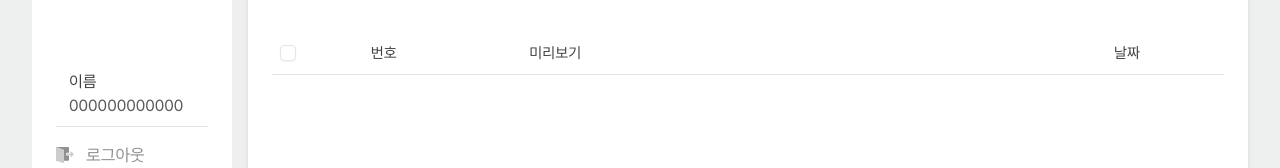
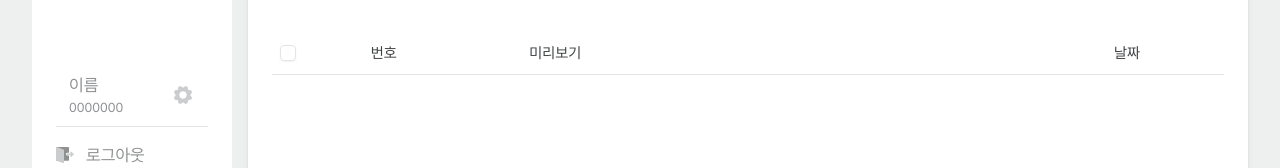
Before and after one commit to Seoul-Milk-Team5/SM-Frontend, a React (Vite) app: page /dashboard/file in a window 1280 px wide. Shown: the part 583-751 px from the top of the page. Built offline with nearby package versions, Linux system fonts and the light colour scheme.

Commit message:
[design] #noissue : 사이드바 디자인 수정

```diff
--- a/src/shared/ui/Sidebar.tsx
+++ b/src/shared/ui/Sidebar.tsx
@@ -58,9 +58,12 @@ function Sidebar() {
         </nav>
       </div>
       <div className="flex flex-col gap-2 relative">
-        <div className="hover:bg-green-0 px-[13px]">
-          <p className="text-gray-700">이름</p>
-          <p className="text-gray-500">000000000000</p>
+        <div className="hover:bg-green-0 px-[13px] flex justify-between items-center">
+          <div>
+            <p className="text-body-md">이름</p>
+            <p className="text-label-xs">0000000</p>
+          </div>
+          <img className="w-[24px]" src="/icon/gear.svg" alt="마이페이지" />
         </div>
         <div className="flex gap-3 border-t pt-4 text-body-md cursor-pointer">
           <img src="/icon/logout.svg" alt="logout" />
```
Also changed, not shown: public/icon/gear.svg (added).
